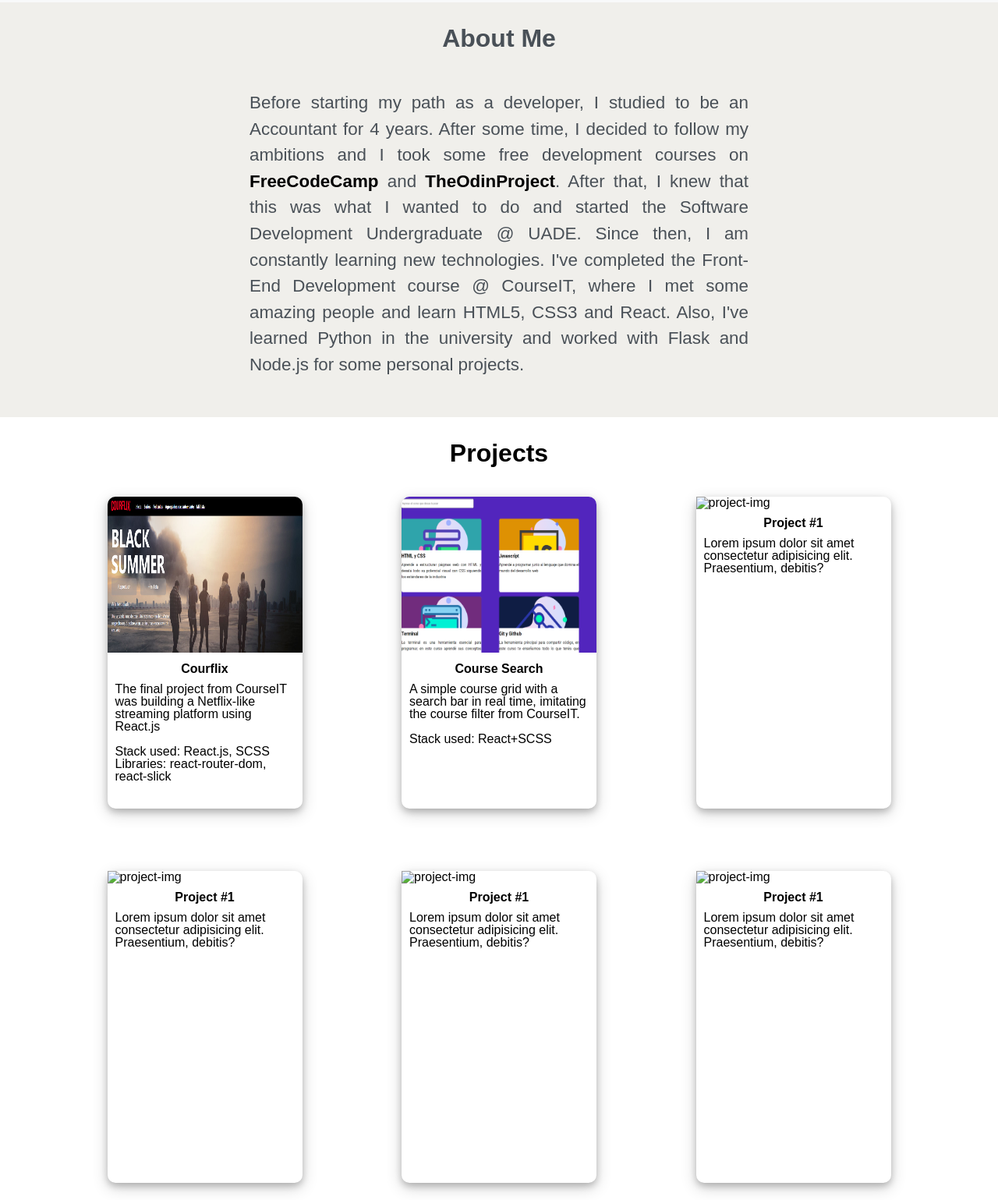
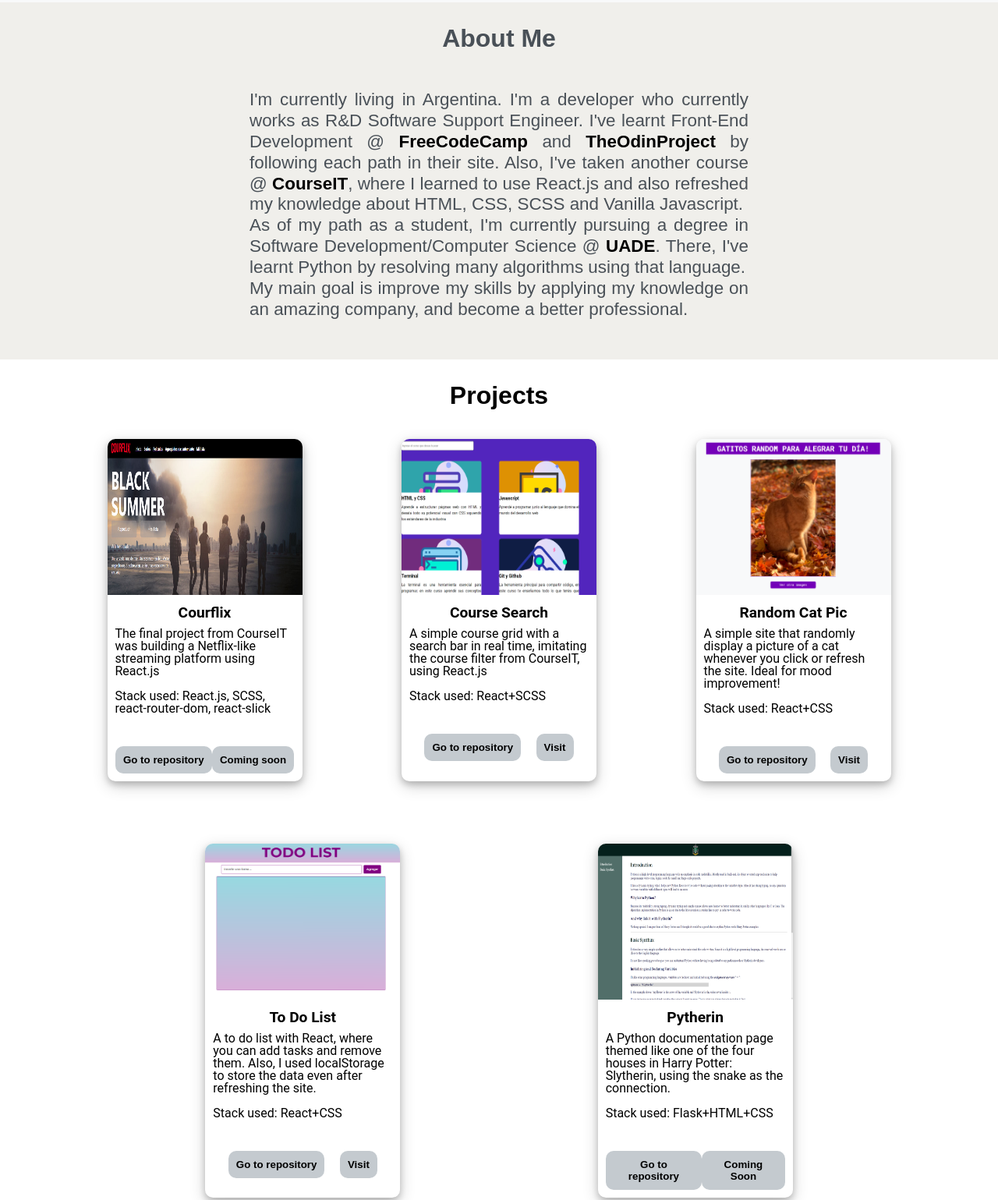
Before and after one commit to federicodiazgerstner/federicodiazgerstner.github.io, a plain HTML site: page index.html in a window 1280 px wide. Shown: the part 587-2126 px from the top of the page at 78% size. Drawn offline with Linux system fonts and the light colour scheme.

Commit message:
Added some projects. Changed the about-me section.

```diff
--- a/index.html
+++ b/index.html
@@ -65,21 +65,17 @@
     <div class="about-me" id="about-me">
       <h2 class="section-title">About Me</h2>
       <p class="description">
-        Before starting my path as a developer, I studied to be an Accountant
-        for 4 years. After some time, I decided to follow my ambitions and I
-        took some free development courses on
-        <a href="https://wwww.freecodecamp.org/" style="font-weight: bold"
-          >FreeCodeCamp</a
-        >
+        I'm currently living in Argentina. I'm a developer who currently works as R&D Software Support Engineer. I've learnt Front-End Development @
+        <a href="https://wwww.freecodecamp.org/" style="font-weight: bold">FreeCodeCamp</a>
         and
-        <a href="https://www.theodinproject.com/" style="font-weight: bold"
-          >TheOdinProject</a
-        >. After that, I knew that this was what I wanted to do and started the
-        Software Development Undergraduate @ UADE. Since then, I am constantly
-        learning new technologies. I've completed the Front-End Development
-        course @ CourseIT, where I met some amazing people and learn HTML5, CSS3
-        and React. Also, I've learned Python in the university and worked with
-        Flask and Node.js for some personal projects.
+        <a href="https://www.theodinproject.com/" style="font-weight: bold">TheOdinProject</a> by following each path in their site. Also, I've
+        taken another course @ <a href="https://courseit.io" style="font-weight: bold">CourseIT</a>, where I learned to use React.js and also refreshed my knowledge
+        about HTML, CSS, SCSS and Vanilla Javascript.
+        <br>
+        As of my path as a student, I'm currently pursuing a degree in Software Development/Computer Science @ <a href="https://uade.edu.ar/" style="font-weight: bold">UADE</a>. There, I've learnt Python by resolving
+        many algorithms using that language.
+        <br>
+        My main goal is improve my skills by applying my knowledge on an amazing company, and become a better professional.
       </p>
     </div>
     <div class="projects-container" id="projects">
@@ -93,8 +89,11 @@
               The final project from CourseIT was building a Netflix-like streaming platform using React.js
             </p>
             <br>
-            <p>Stack used: React.js, SCSS</p>
-            <p>Libraries: react-router-dom, react-slick</p>
+            <p>Stack used: React.js, SCSS, react-router-dom, react-slick</p>
+            <div class="site-container">
+              <a target="_blank" href="https://github.com/federicodiazgerstner/courflix"><button>Go to repository</button></a>
+              <a href="#"><button>Coming soon</button></a>
+            </div>
           </div>
         </div>
         <div class="project">
@@ -106,50 +105,59 @@
           <div class="project-info">
             <h3 class="project-title">Course Search</h3>
             <p class="project-description">
-              A simple course grid with a search bar in real time, imitating the course filter from CourseIT.
+              A simple course grid with a search bar in real time, imitating the course filter from CourseIT, using React.js
             </p>
             <br>
             <p>Stack used: React+SCSS</p>
+            <div class="site-container">
+              <a target="_blank" href="https://github.com/federicodiazgerstner/react-search-filter"><button>Go to repository</button></a>
+              <a href="https://course-search-2un5s5vpg.vercel.app/" target="_blank"><button>Visit</button></a>
+            </div>
           </div>
         </div>
         <div class="project">
-          <img src="#" alt="project-img" />
+          <img class="project-image" src="./assets/random cats.PNG" alt="project-img" />
           <div class="project-info">
-            <h3 class="project-title">Project #1</h3>
+            <h3 class="project-title">Random Cat Pic</h3>
             <p class="project-description">
-              Lorem ipsum dolor sit amet consectetur adipisicing elit.
-              Praesentium, debitis?
+              A simple site that randomly display a picture of a cat whenever you click or refresh the site. Ideal for mood improvement!
             </p>
+            <br>
+            <p>Stack used: React+CSS</p>
+            <div class="site-container">
+              <a target="_blank" href="https://github.com/federicodiazgerstner/random-cat-pic"><button>Go to repository</button></a>
+              <a href="https://random-cat-pic.herokuapp.com/" target="_blank"><button>Visit</button></a>
+            </div>
           </div>
         </div>
         <div class="project">
-          <img src="#" alt="project-img" />
+          <img class="project-image" src="./assets/todolist.png" alt="project-img" />
           <div class="project-info">
-            <h3 class="project-title">Project #1</h3>
+            <h3 class="project-title">To Do List</h3>
             <p class="project-description">
-              Lorem ipsum dolor sit amet consectetur adipisicing elit.
-              Praesentium, debitis?
+              A to do list with React, where you can add tasks and remove them. Also, I used localStorage to store the data even after refreshing the site.
             </p>
+            <br>
+            <p>Stack used: React+CSS</p>
+            <div class="site-container">
+              <a target="_blank" href="https://github.com/federicodiazgerstner/react-todo-list"><button>Go to repository</button></a>
+              <a href="https://fdg-todo-list-react.herokuapp.com/" target="_blank"><button>Visit</button></a>
+            </div>
           </div>
         </div>
         <div class="project">
-          <img src="#" alt="project-img" />
+          <img class="project-image" src="./assets/pytherin.png" alt="project-img" />
           <div class="project-info">
-            <h3 class="project-title">Project #1</h3>
+            <h3 class="project-title">Pytherin</h3>
             <p class="project-description">
-              Lorem ipsum dolor sit amet consectetur adipisicing elit.
-              Praesentium, debitis?
+              A Python documentation page themed like one of the four houses in Harry Potter: Slytherin, using the snake as the connection.
             </p>
-          </div>
-        </div>
-        <div class="project">
-          <img src="#" alt="project-img" />
-          <div class="project-info">
-            <h3 class="project-title">Project #1</h3>
-            <p class="project-description">
-              Lorem ipsum dolor sit amet consectetur adipisicing elit.
-              Praesentium, debitis?
-            </p>
+            <br>
+            <p>Stack used: Flask+HTML+CSS</p>
+            <div class="site-container">
+              <a target="_blank" href="https://github.com/federicodiazgerstner/pytherin-documentation-page"><button>Go to repository</button></a>
+              <a href="#"><button>Coming Soon</button></a>
+            </div>
           </div>
         </div>
       </section>
--- a/style.css
+++ b/style.css
@@ -2,11 +2,12 @@
   box-sizing: border-box;
 }
 
-@import url("https://fonts.googleapis.com/css2?family=Poppins:wght@100;300;600;700&display=swap");
+@import url('https://fonts.googleapis.com/css2?family=Poppins:wght@100;300;600;700&display=swap');
+@import url('https://fonts.googleapis.com/css2?family=Roboto:wght@300;400;700;900&display=swap');
 
 body {
   margin: 0;
-  font-family: "Poppins", sans-serif;
+  font-family: 'Poppins', sans-serif;
   width: 100vw;
   max-width: 100%;
 }
@@ -108,9 +109,6 @@
   width: 360px;
 }
 
-.landing .img {
-}
-
 .landing .myself,
 .landing img {
   margin: 0 20px;
@@ -142,7 +140,7 @@
   font-size: 1.4rem;
   font-weight: 300;
   text-align: justify;
-  line-height: 1.5;
+  line-height: 1.2;
 }
 
 .section-title {
@@ -168,11 +166,12 @@
   border-radius: 10px;
   box-shadow: 0 4px 8px 0 rgba(0, 0, 0, 0.2), 0 6px 20px 0 rgba(0, 0, 0, 0.19);
   margin: 40px;
+  font-family: 'Roboto', sans-serif;
 }
 
 .project-image {
   width: 100%;
-  min-height: 200px;
+  height: 200px;
   margin: 0;
   padding: 0;
   border-radius: inherit;
@@ -184,9 +183,29 @@
   padding: 10px;
 }
 .project-title {
-  font-weight: 800;
+  font-weight: bold;
+  font-size: 1.2rem;
   text-align: center;
   margin-bottom: 10px;
+}
+
+.site-container {
+  height: 100%;
+  display: flex;
+  justify-content: space-evenly;
+  border: inherit;
+  font-weight: bold;
+  align-items: center;
+  margin-top: 40px;
+}
+
+.site-container button {
+  border-radius: 10px;
+  border: none;
+  background-color: #c4cacf;
+  padding: 10px;
+  font-weight: bold;
+  cursor: pointer;
 }
 
 .footer {
```
Also changed, not shown: assets/pytherin.png (added), assets/todolist.png (added).
